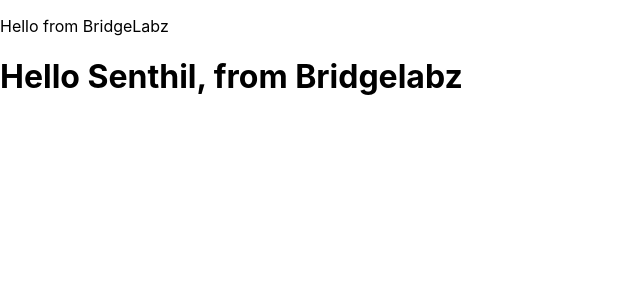
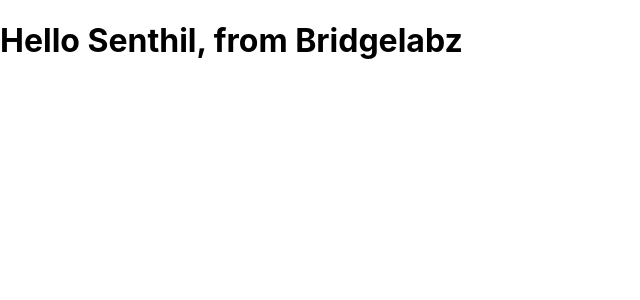
Before and after one commit to Senhil/CFP-D1-ReactJS, a React (Create React App) app: page / in a window 1280 px wide. Shown: the top 300 px of the page, without its empty margins (0-640 px from the left). Built offline with nearby package versions, Linux system fonts and the light colour scheme.

Commit message:
UC2 - Hello using 1 way binding

```diff
--- a/src/App.js
+++ b/src/App.js
@@ -1,4 +1,4 @@
-import logo from './logo.svg';
+
 import './App.css';
 
 function App() {
@@ -10,7 +10,7 @@
 
   return (
     <div>
-    <p>Hello from BridgeLabz </p>
+    {/* <p>Hello from BridgeLabz </p> */}
     <h1> Hello {name}, from Bridgelabz</h1>
 
     </div>
```
